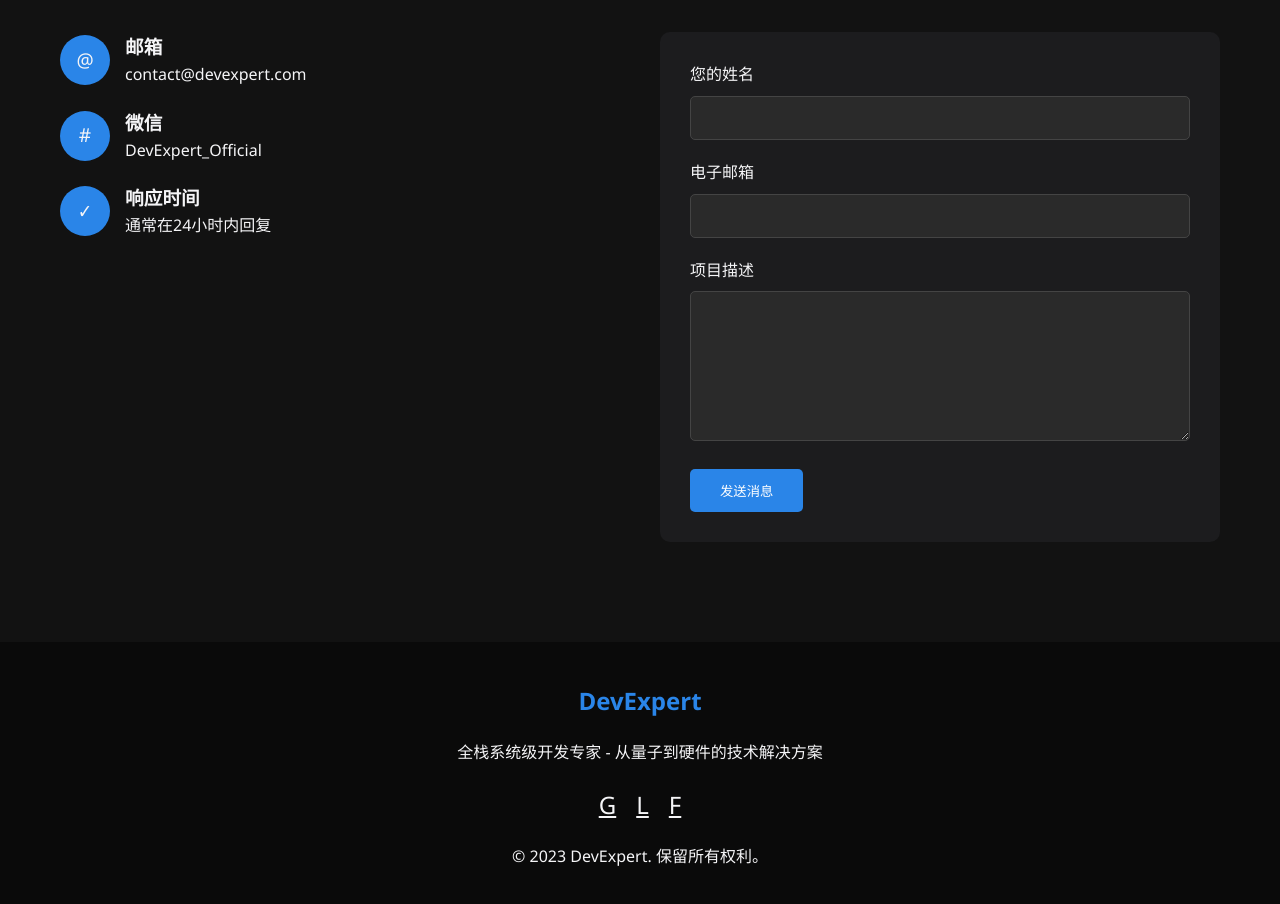
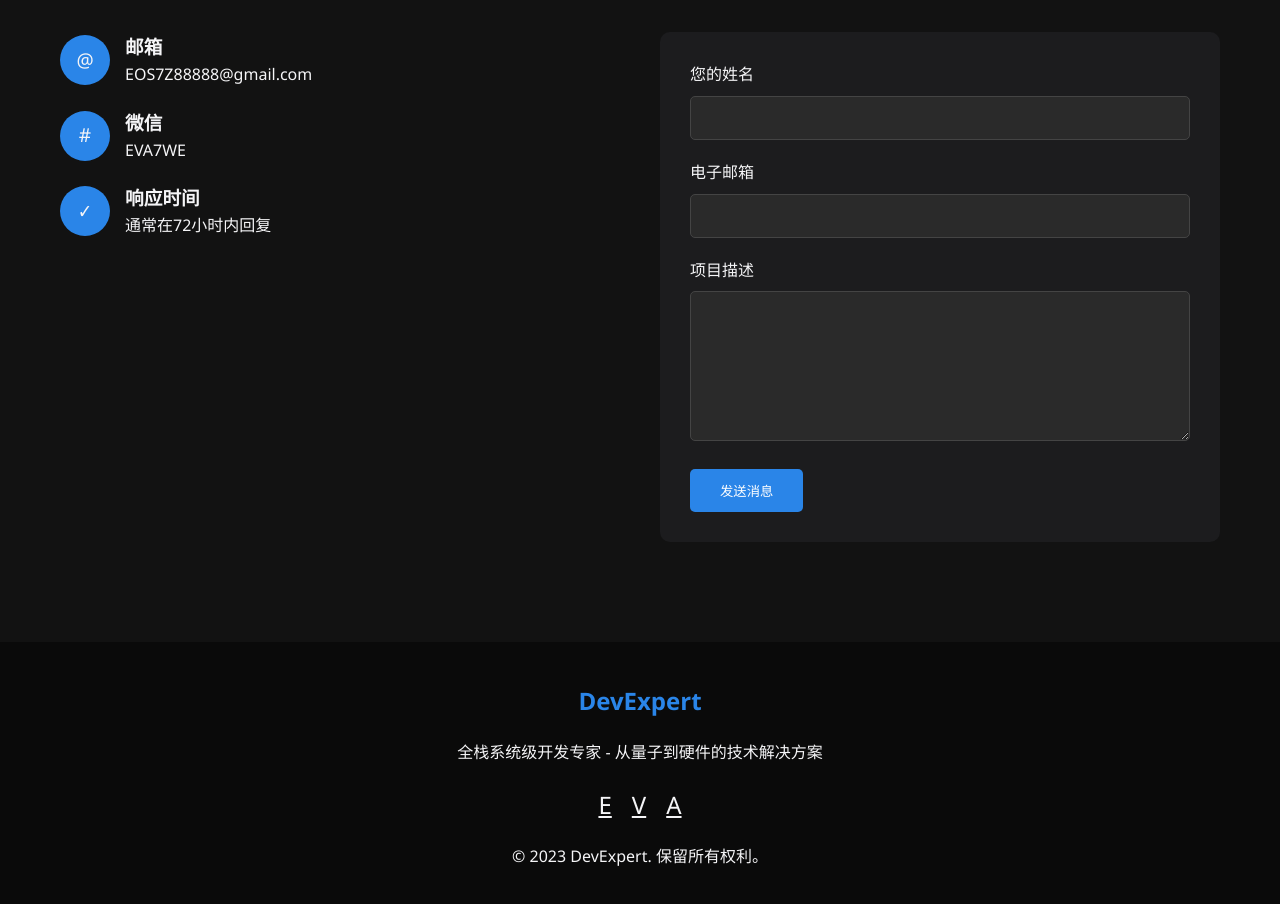
Before and after one commit to EFVAD/EFVAD.github.io, a plain HTML site: page index.html in a window 1280 px wide. Shown: the part 3200-4104 px from the top of the page. Drawn offline with Linux system fonts and the light colour scheme.

Commit message:
Update index.html

```diff
--- a/index.html
+++ b/index.html
@@ -497,21 +497,21 @@
                         <div class="contact-icon">@</div>
                         <div>
                             <h3>邮箱</h3>
-                            <p>contact@devexpert.com</p>
+                            <p>EOS7Z88888@gmail.com</p>
                         </div>
                     </div>
                     <div class="contact-item">
                         <div class="contact-icon">#</div>
                         <div>
                             <h3>微信</h3>
-                            <p>DevExpert_Official</p>
+                            <p>EVA7WE</p>
                         </div>
                     </div>
                     <div class="contact-item">
                         <div class="contact-icon">✓</div>
                         <div>
                             <h3>响应时间</h3>
-                            <p>通常在24小时内回复</p>
+                            <p>通常在72小时内回复</p>
                         </div>
                     </div>
                 </div>
@@ -541,9 +541,9 @@
                 <div class="logo">DevExpert</div>
                 <p>全栈系统级开发专家 - 从量子到硬件的技术解决方案</p>
                 <div class="social-links">
-                    <a href="#">G</a>
-                    <a href="#">L</a>
-                    <a href="#">F</a>
+                    <a href="#">E</a>
+                    <a href="#">V</a>
+                    <a href="#">A</a>
                 </div>
                 <p>© 2023 DevExpert. 保留所有权利。</p>
             </div>
```
